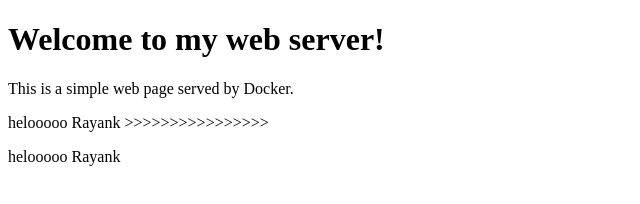
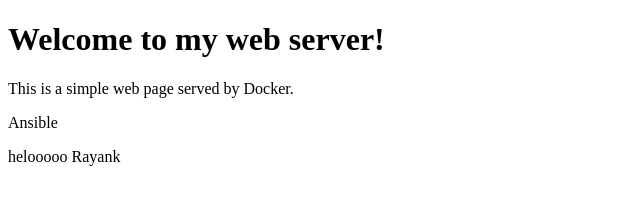
Before and after one commit to rayank07/testrepo, a plain HTML site: page index.html in a window 1280 px wide. Shown: the whole page, without its empty margins (0-640 px from the left). Drawn offline with Linux system fonts and the light colour scheme.

Commit message:
Update index.html

```diff
--- a/index.html
+++ b/index.html
@@ -6,7 +6,7 @@
 <body>
   <h1>Welcome to my web server!</h1>
   <p>This is a simple web page served by Docker.</p>
-  <p>helooooo Rayank >>>>>>>>>>>>>>>></p>
+  <p>Ansible</p>
   <p>helooooo Rayank</p>
 </body>
 </html>
```
